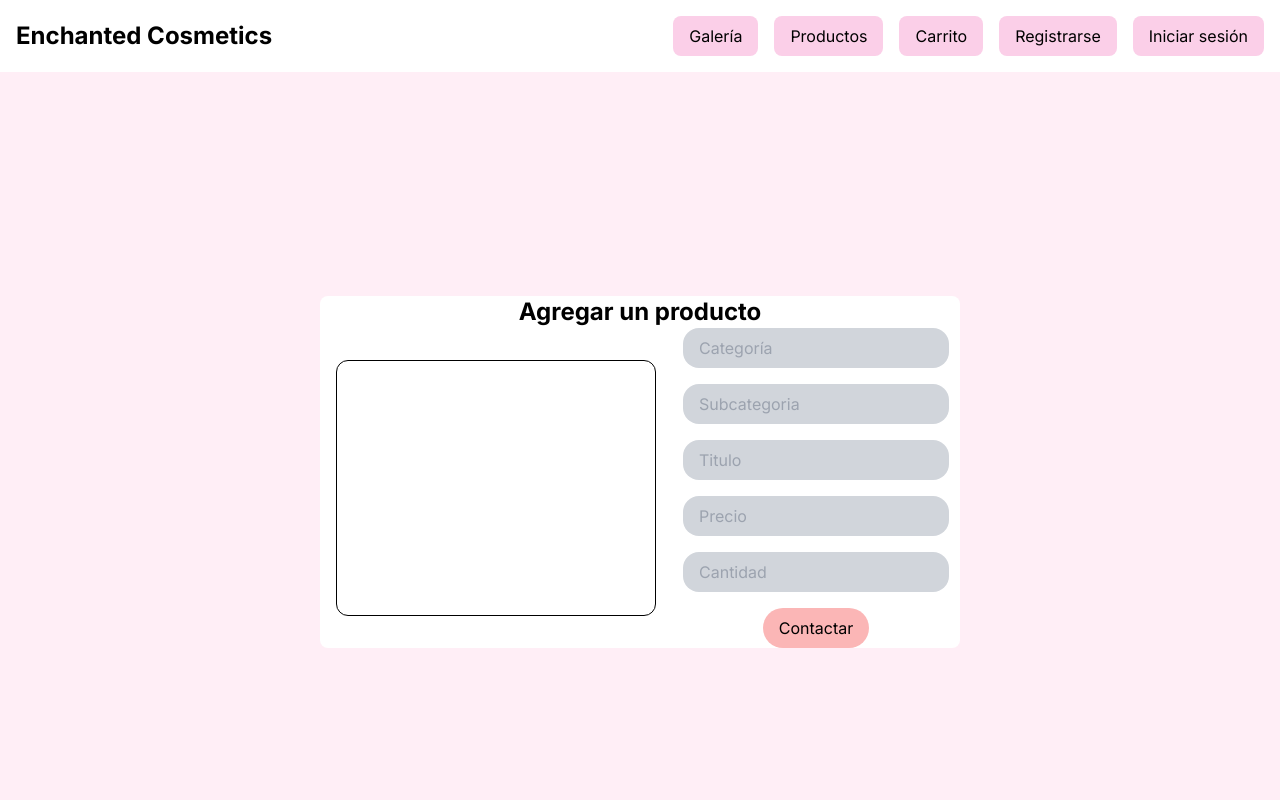
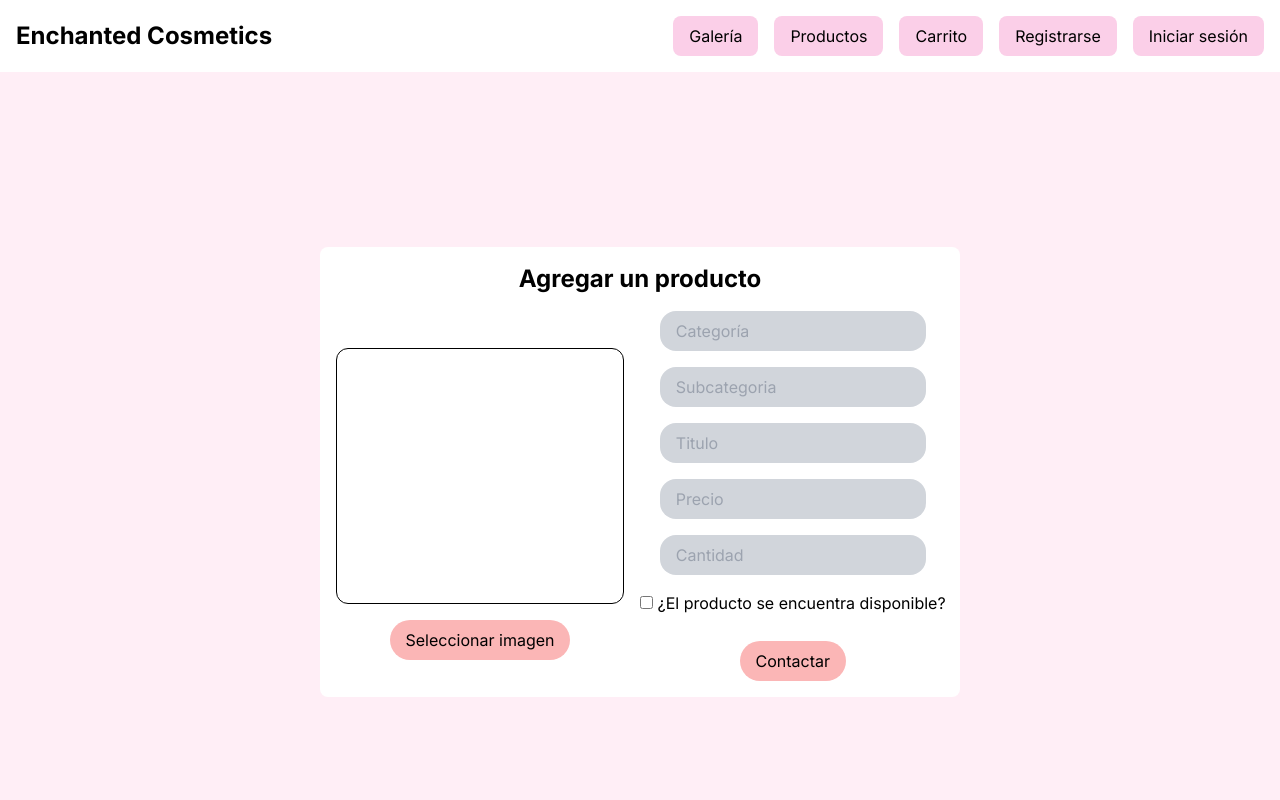
Before and after one commit to Elmono56/DuendeMaquillista, a Next.js app: page /pages/admin/addProduct in a window 1280 px wide. Shown: the top 800 px of the page. Built offline with nearby package versions, Linux system fonts and the light colour scheme.

Commit message:
feat: Fix AddProduct component

```diff
--- a/src/app/pages/admin/addProduct/page.tsx
+++ b/src/app/pages/admin/addProduct/page.tsx
@@ -8,13 +8,18 @@ const AddProduct = () => {
       <Navbar />
       <div className="flex justify-center items-center h-screen">
         <div className="w-2/4 bg-white rounded-lg h-549 w-384">
-          <div className="text-2xl text-black font-bold text-center">
+          <div className="text-2xl text-black font-bold text-center m-4">
             Agregar un producto
           </div>
           <div className="flex items-center space-between">
-            <div className="w-80 h-64 rounded-xl border border-black m-4"></div>
+            <div>
+              <div className="w-72 h-64 rounded-xl border border-black m-4"></div>
+              <div className="flex justify-center items-center m-4">
+                <button className="boton-global">Seleccionar imagen</button>
+              </div>
+            </div>
 
-            <div className="text-center w-72">
+            <div className="flex flex-col justify-center items-center">
               <input
                 type="text"
                 className="input-global"
@@ -40,7 +45,20 @@ const AddProduct = () => {
                 className="input-global"
                 placeholder="Cantidad"
               />
-              <button className="boton-global ">Contactar</button>
+              <div>
+                <input
+                  type="checkbox" // Primer checkbox
+                  id="checkbox1"
+                  className="input-global"
+                />
+                <label htmlFor="checkbox1" className="text-black">
+                  {" "}
+                  ¿El producto se encuentra disponible?
+                </label>
+              </div>
+              <div className="m-4">
+                <button className="boton-global ">Contactar</button>
+              </div>
             </div>
           </div>
         </div>
```
